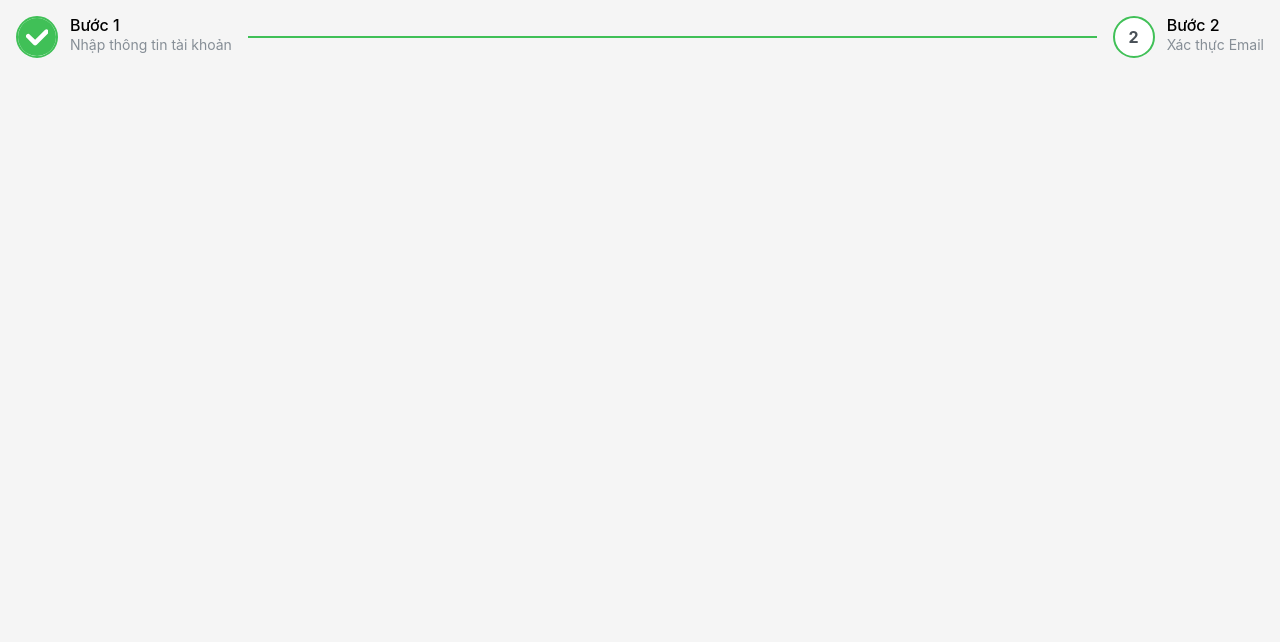
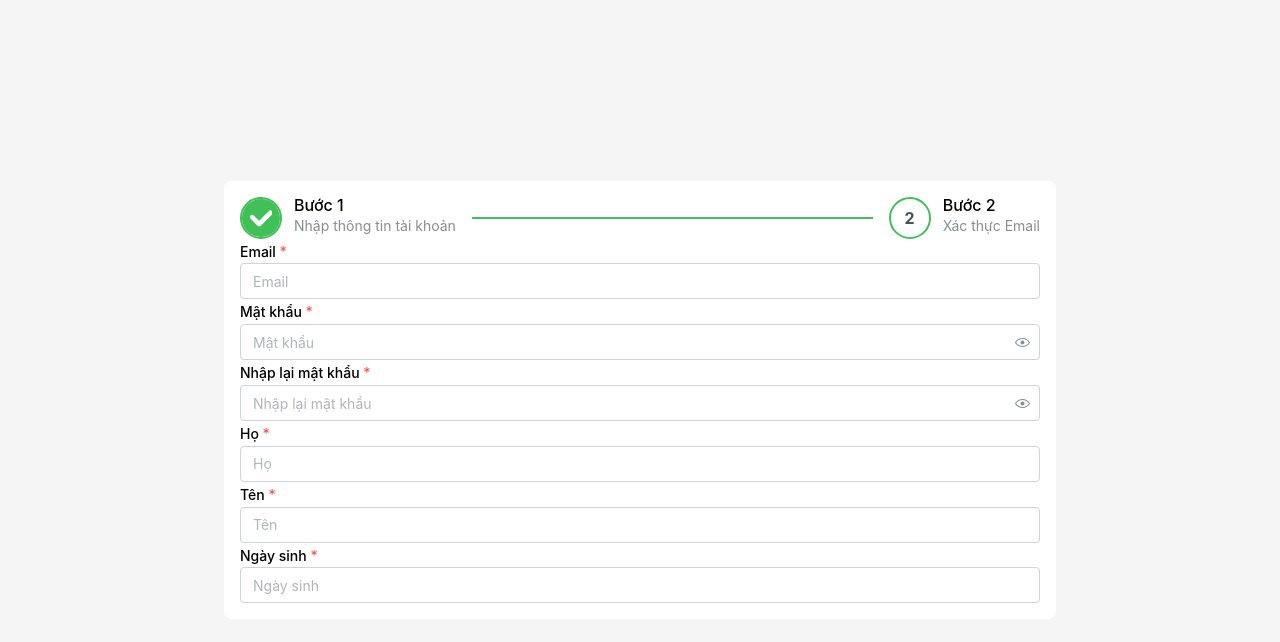
Before and after one commit to htilssu/e-wallet-fe, a React (Vite) app: page /register in a window 1280 px wide. Shown: the top 642 px of the page. Built offline with nearby package versions, Linux system fonts and the light colour scheme.

Commit message:
feat: save user to context

```diff
--- a/package.json
+++ b/package.json
@@ -15,13 +15,13 @@
     "@fortawesome/free-solid-svg-icons": "^6.5.2",
     "@fortawesome/react-fontawesome": "^0.2.2",
     "@mantine/core": "^7.11.1",
-    "@mantine/dates": "^7.11.1",
+    "@mantine/dates": "^7.11.2",
     "@mantine/form": "^7.11.1",
     "@mantine/hooks": "^7.11.1",
     "axios": "^1.7.2",
     "chart.js": "^4.4.3",
+    "dayjs": "^1.11.11",
     "otp-input-react": "^0.3.0",
-    "dayjs": "^1.11.11",
     "react": "^18.2.0",
     "react-chartjs-2": "^5.2.0",
     "react-dom": "^18.2.0",
--- a/src/components/auth/LoginForm.jsx
+++ b/src/components/auth/LoginForm.jsx
@@ -86,6 +86,7 @@ const LoginForm = ({ imageLink, registrationLink }) => {
                 <form onSubmit={form.onSubmit(handeLogin)}>
                   <div>
                     <TextInput
+                      size={"md"}
                       key={form.key("userName")}
                       placeholder={"Nhập email"}
                       {...form.getInputProps("userName")}
@@ -93,6 +94,7 @@ const LoginForm = ({ imageLink, registrationLink }) => {
                   </div>
                   <div className="mt-3">
                     <PasswordInput
+                      size={"md"}
                       key={form.key("password")}
                       placeholder={"Nhập mật khẩu"}
                       {...form.getInputProps("password")}
--- a/src/components/auth/RegistrationForm.jsx
+++ b/src/components/auth/RegistrationForm.jsx
@@ -2,7 +2,14 @@
 import React from "react";
 import { useForm } from "@mantine/form";
 import dayjs from "dayjs";
-import { Stepper } from "@mantine/core";
+import { PasswordInput, Stepper, TextInput } from "@mantine/core";
+import "@mantine/dates/styles.css";
+import { DateInput, DatePickerInput } from "@mantine/dates";
+import customParseFormat from "dayjs/plugin/customParseFormat";
+
+dayjs.extend(customParseFormat);
+
+dayjs("05/02/2024 01:02:03 PM -05:00", "DD/MM/YYYY HH:mm:ss A Z");
 
 const steps = [
   {
@@ -18,7 +25,7 @@ const steps = [
 // eslint-disable-next-line react/prop-types
 const RegistrationForm = ({ loginLink }) => {
   const form = useForm({
-    name: "registerform",
+    name: "registerForm",
     initialValues: {
       email: "",
       password: "",
@@ -35,8 +42,8 @@ const RegistrationForm = ({ loginLink }) => {
   });
 
   return (
-    <div className="form-box register p-4">
-      <form action="">
+    <div className="form-box register p-4 flex items-center min-h-screen justify-center">
+      <form className="w-2/3 bg-white p-4 rounded-lg" action="">
         <Stepper
           styles={{
             stepIcon: {
@@ -58,6 +65,24 @@ const RegistrationForm = ({ loginLink }) => {
             />
           ))}
         </Stepper>
+        <div>
+          <TextInput placeholder="Email" label="Email" required />
+          <PasswordInput
+            placeholder="Mật khẩu"
+            label="Mật khẩu"
+            type="password"
+            required
+          />
+          <PasswordInput
+            placeholder="Nhập lại mật khẩu"
+            label="Nhập lại mật khẩu"
+            required
+          />
+
+          <TextInput placeholder="Họ" label="Họ" required />
+          <TextInput placeholder="Tên" label="Tên" required />
+          <DateInput placeholder="Ngày sinh" label="Ngày sinh" required />
+        </div>
       </form>
     </div>
   );
--- a/src/modules/core/system-component/Navbar.jsx
+++ b/src/modules/core/system-component/Navbar.jsx
@@ -35,7 +35,7 @@ const navbarItem = [
 ];
 
 const Navbar = () => {
-  const { user, setUser, logout } = useAuth();
+  const { user, logout } = useAuth();
   const [isShowLinkItem, setIsShowLinkItem] = useState(false);
   function resetDropdownStatus() {
     if (window.innerWidth >= 786) setIsShowLinkItem(false);
```
Also changed, not shown: 2 other files (tests, documents, lock files or other folders).
